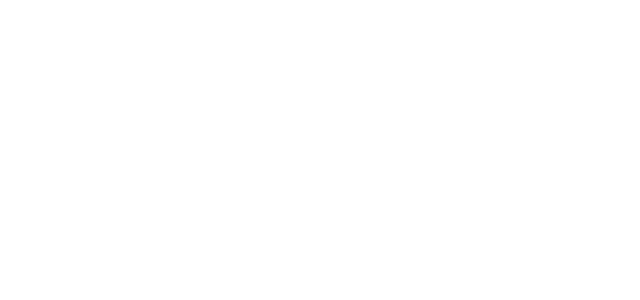
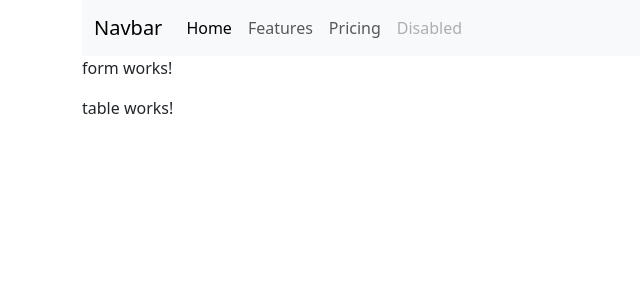
Before and after one commit to srzzuares/Backend-pythonMongo, an Angular app in the folder Frontend/Centro-Escolar/: page / in a window 1280 px wide. Shown: the top 300 px of the page, without its empty margins (0-640 px from the left). Built offline with nearby package versions, Linux system fonts and the light colour scheme.

Commit message:
code fixed

```diff
--- a/Frontend/Centro-Escolar/angular.json
+++ b/Frontend/Centro-Escolar/angular.json
@@ -25,9 +25,15 @@
               "src/assets"
             ],
             "styles": [
+              "node_modules/bootstrap/dist/css/bootstrap.css",
+              "node_modules/material-icons/iconfont/material-icons.css",
               "src/styles.css"
             ],
-            "scripts": []
+            "scripts": [
+              "node_modules/jquery/dist/jquery.min.js",
+              "node_modules/@popperjs/core/dist/umd/popper.min.js",
+              "node_modules/bootstrap/dist/js/bootstrap.min.js"
+            ]
           },
           "configurations": {
             "production": {
@@ -87,15 +93,9 @@
               "src/assets"
             ],
             "styles": [
-              "node_modules/bootstrap/dist/css/bootstrap.min.css",
-              "node_modules/material-design-icons/iconfont/material-icons.css",
               "src/styles.css"
             ],
-            "scripts": [
-              "node_modules/jquery/dist/jquery.min.js",
-              "node_modules/@popperjs/core/dist/umd/popper.min.js",
-              "node_modules/bootstrap/dist/js/bootstrap.min.js"
-            ]
+            "scripts": []
           }
         }
       }
--- a/Frontend/Centro-Escolar/package.json
+++ b/Frontend/Centro-Escolar/package.json
@@ -19,6 +19,7 @@
     "@angular/platform-browser-dynamic": "^16.1.0",
     "@angular/router": "^16.1.0",
     "bootstrap": "^5.3.1",
+    "jquery": "^3.7.0",
     "material-icons": "^1.13.9",
     "rxjs": "~7.8.0",
     "tslib": "^2.3.0",
--- a/Frontend/Centro-Escolar/src/app/app.component.html
+++ b/Frontend/Centro-Escolar/src/app/app.component.html
@@ -1,15 +1,18 @@
 <div class="container">
   <div class="row">
-    <!---->
+    <!--Barra de Navegacion-->
+    <app-navbar></app-navbar>
   </div>
   <div class="row">
     <div class="col-lg-5">
-      <!---->
+      <!--Formulario-->
+      <app-form></app-form>
     </div>
   </div>
   <div class="row">
     <div class="col-lg-7">
-      <!---->
+      <!--Tabla de datos-->
+      <app-table></app-table>
     </div>
   </div>
 </div>
--- a/Frontend/Centro-Escolar/src/app/components/navbar/navbar.component.html
+++ b/Frontend/Centro-Escolar/src/app/components/navbar/navbar.component.html
@@ -1 +1,25 @@
-<p>navbar works!</p>
+<nav class="navbar navbar-expand-lg bg-body-tertiary">
+    <div class="container-fluid">
+        <a class="navbar-brand" href="#">Navbar</a>
+        <button class="navbar-toggler" type="button" data-bs-toggle="collapse" data-bs-target="#navbarNav"
+            aria-controls="navbarNav" aria-expanded="false" aria-label="Toggle navigation">
+            <span class="navbar-toggler-icon"></span>
+        </button>
+        <div class="collapse navbar-collapse" id="navbarNav">
+            <ul class="navbar-nav">
+                <li class="nav-item">
+                    <a class="nav-link active" aria-current="page" href="#">Home</a>
+                </li>
+                <li class="nav-item">
+                    <a class="nav-link" href="#">Features</a>
+                </li>
+                <li class="nav-item">
+                    <a class="nav-link" href="#">Pricing</a>
+                </li>
+                <li class="nav-item">
+                    <a class="nav-link disabled" aria-disabled="true">Disabled</a>
+                </li>
+            </ul>
+        </div>
+    </div>
+</nav>
```
Also changed, not shown: 1 other file (tests, documents, lock files or other folders).
